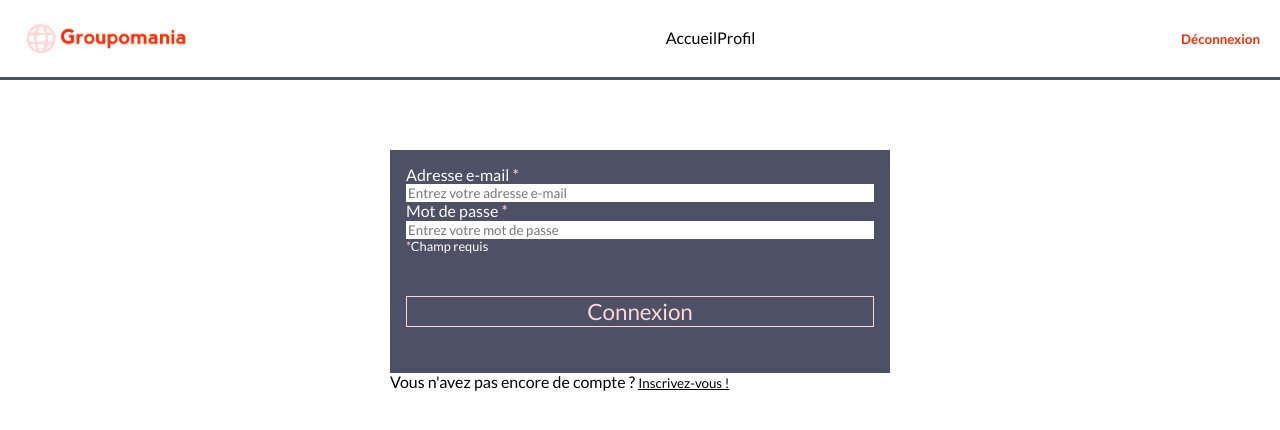
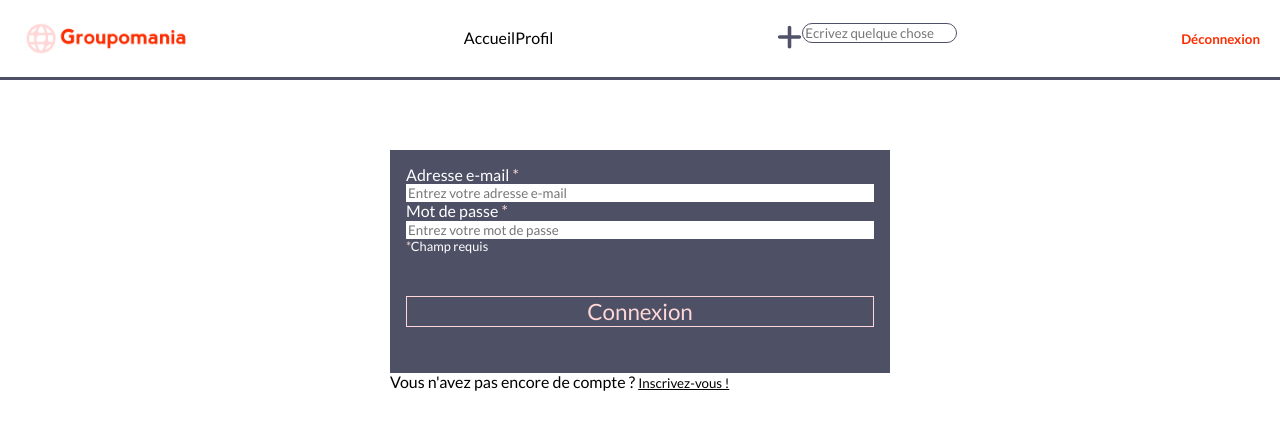
Before and after one commit to SylvainBruyat/OC-P7-Groupomania, a React (Create React App) app in the folder front/: page / in a window 1280 px wide. Shown: the top 430 px of the page. Built offline with nearby package versions, Linux system fonts and the light colour scheme; the HTML template or start-up script is replaced by a standard one.

Commit message:
Déplacement de l'interface de rédaction de post dans le Header

```diff
--- a/front/src/App.jsx
+++ b/front/src/App.jsx
@@ -14,8 +14,8 @@ export default function App() {
     return (
         <>
             <AuthProvider>
-                <Header />
                 <PostPublishProvider>
+                    <Header />
                     <Routes>
                         <Route path="/" element={<SignupLogin />} />
                         <Route
--- a/front/src/components/Header.jsx
+++ b/front/src/components/Header.jsx
@@ -1,17 +1,23 @@
 import { useContext } from 'react';
 import { NavLink } from 'react-router-dom';
 
-import { AuthContext } from '../utils/Context';
+import { AuthContext, PostPublishContext } from '../utils/Context';
 
 import redLogo from '../assets/icon-left-font-resized.png';
+import postWriteIcon from '../assets/icons/post-writing-icon.svg';
 
 export default function Header() {
     const { handleLogout, userId } = useContext(AuthContext);
+    const { togglePostPublishMode } = useContext(PostPublishContext);
 
     return (
         <header>
             <NavLink to="/home">
-                <img src={redLogo} alt="Retour à l'accueil" />
+                <img
+                    className="header-logo"
+                    src={redLogo}
+                    alt="Retour à l'accueil"
+                />
             </NavLink>
             <ul className="header-links">
                 <li>
@@ -35,6 +41,19 @@ export default function Header() {
                     </NavLink>
                 </li>
             </ul>
+            <button
+                className="post-writing__button"
+                onClick={togglePostPublishMode}
+            >
+                <p>
+                    <img
+                        className="post-writing__icon"
+                        src={postWriteIcon}
+                        alt="Cliquez ici pour écrire un message"
+                    />
+                </p>
+                <input placeholder="Ecrivez quelque chose"></input>
+            </button>
             <button className="logout-button" onClick={() => handleLogout()}>
                 Déconnexion
             </button>
--- a/front/src/pages/Home.jsx
+++ b/front/src/pages/Home.jsx
@@ -10,8 +10,7 @@ export default function Home() {
     const [posts, setPosts] = useState([]);
     const [customMessage, setCustomMessage] = useState('');
 
-    const { postPublishMode, togglePostPublishMode } =
-        useContext(PostPublishContext);
+    const { postPublishMode } = useContext(PostPublishContext);
     const { token } = useContext(AuthContext);
 
     const navigate = useNavigate();
@@ -70,10 +69,6 @@ export default function Home() {
     return (
         <div className="home-wrapper">
             <h1>Groupomania - Fil d'actualité</h1>
-            {/* TODO Supprimer ce bouton et le PostPublish une fois que celui dans le header est fonctionnel */}
-            <button onClick={togglePostPublishMode}>
-                Cliquez ici pour rédiger un post
-            </button>
             {postPublishMode ? <PostPublish insertPost={insertPost} /> : <></>}
             {posts.map((post) => (
                 <Post
--- a/front/src/pages/Profile.jsx
+++ b/front/src/pages/Profile.jsx
@@ -28,8 +28,7 @@ export default function Profile() {
     const navigate = useNavigate();
 
     const params = useParams();
-    const { postPublishMode, togglePostPublishMode } =
-        useContext(PostPublishContext);
+    const { postPublishMode } = useContext(PostPublishContext);
     const { token, handleLogout } = useContext(AuthContext);
 
     const deleteProfileDialog = document.getElementById('deleteProfileDialog');
@@ -85,6 +84,7 @@ export default function Profile() {
         );
     }
 
+    //TODO Séparer le useEffect en 2 ?
     useEffect(() => {
         window.onscroll = async function () {
             if (
@@ -139,9 +139,6 @@ export default function Profile() {
 
     return (
         <>
-            <button onClick={togglePostPublishMode}>
-                Cliquez ici pour rédiger un post
-            </button>
             {postPublishMode ? <PostPublish insertPost={insertPost} /> : <></>}
             <section className="profile-wrapper">
                 {/* A refactoriser dans un composant */}
--- a/front/src/styles/header.css
+++ b/front/src/styles/header.css
@@ -16,7 +16,7 @@ header a {
     display: flex;
 }
 
-header img {
+.header-logo {
     width: 200px;
 }
 
@@ -41,6 +41,28 @@ header img {
     color: var(--color-tertiary);
 }
 
+.post-writing__button {
+    display: inline-flex;
+    padding: 0;
+    background-color: transparent;
+    border: none;
+    cursor: pointer;
+}
+
+.post-writing__icon {
+    width: 25px;
+    filter: var(--color-tertiary-svg);
+}
+
+.post-writing__button p {
+    margin: 0;
+}
+
+.post-writing__button input {
+    border-radius: 15px;
+    border: 1px solid var(--color-tertiary);
+}
+
 .logout-button {
     margin: 0 20px 0 0;
     padding: 0;
```
Also changed, not shown: front/src/assets/icons/post-writing-icon.svg (added).
